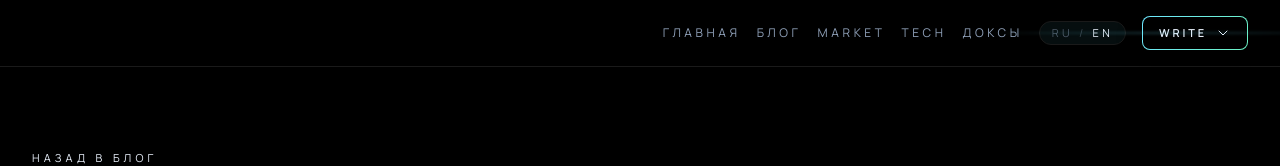
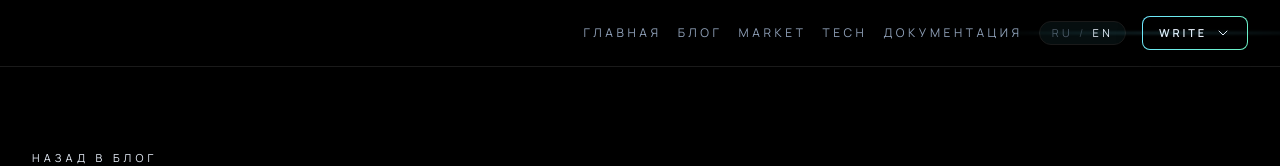
Before and after one commit to Eremiss/QUANTUM, a Next.js app: page /blog/solana-kak-yavlenie in a window 1280 px wide. Shown: the top 166 px of the page. Built offline with nearby package versions, Linux system fonts and the light colour scheme.

Commit message:
chore: rename docs label in ru

```diff
--- a/src/app/blog/[slug]/page.tsx
+++ b/src/app/blog/[slug]/page.tsx
@@ -47,7 +47,7 @@ const getNavItems = (lang: "en" | "ru") =>
               ? "Tech"
               : lang === "en"
                 ? "Docs"
-                : "Доксы",
+                : "Документация",
   }));
 
 const resolveLang = async (): Promise<Language> => "ru";
--- a/src/i18n/strings.ts
+++ b/src/i18n/strings.ts
@@ -7,7 +7,7 @@ export const strings = {
       blog: "Блог",
       market: "Market",
       tech: "Tech",
-      docs: "Доксы",
+      docs: "Документация",
       capabilities: "Возможности",
       products: "Продукты",
       process: "Процесс",
```
